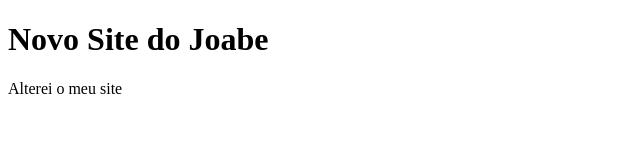
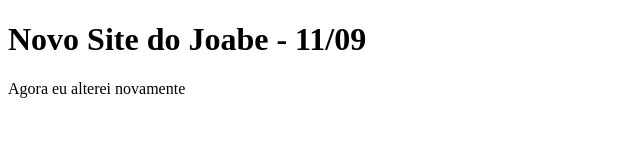
Before and after one commit to joabefuzaro/site-tecnet, a plain HTML site: page index.html in a window 1280 px wide. Shown: the whole page, without its empty margins (0-640 px from the left). Drawn offline with Linux system fonts and the light colour scheme.

Commit message:
ALterado a index agora

```diff
--- a/index.html
+++ b/index.html
@@ -6,7 +6,7 @@
   <title>Site - Joabe Fuzaro</title>
 </head>
 <body>
-  <h1>Novo Site do Joabe</h1>
-  Alterei o meu site
+  <h1>Novo Site do Joabe - 11/09</h1>
+  Agora eu alterei novamente
 </body>
 </html>
```
